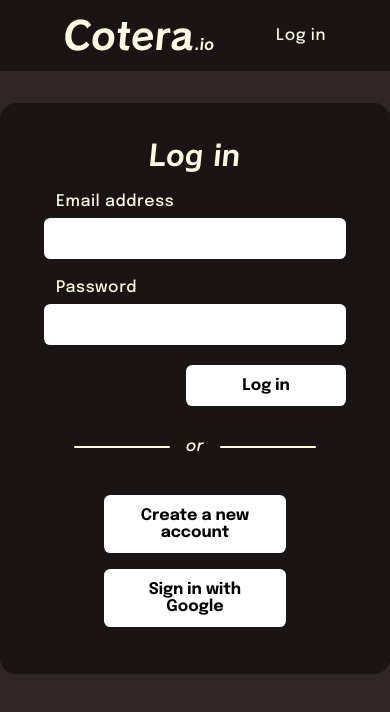
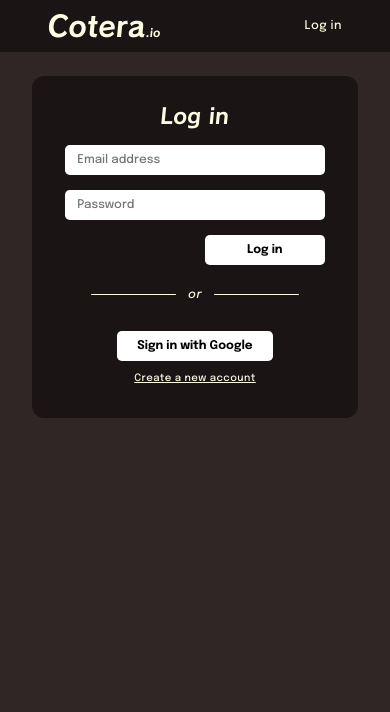
Before and after one commit to matthew-e-brown/cotera.io, a Vue app: page /login in a window 390 px wide. Shown: the top 712 px of the page. Built offline with nearby package versions, Linux system fonts and the light colour scheme; what vuefire would draw is missing.

Commit message:
Tidy up some more [...]
- Got sort of far with implementing Firebase Auth, but things got a
  little out of hand and messy. Wasn't using ES Modules properly.
- Instead, tidied up gross code.
  - Split Login and Register into separate components
  - Move Firebase stuff into main.js

```diff
--- a/public/index.html
+++ b/public/index.html
@@ -6,7 +6,7 @@
     <meta name="viewport" content="width=device-width,initial-scale=1.0">
     <link href="https://fonts.googleapis.com/css2?family=Epilogue:ital,wght@0,500;0,700;1,500&family=Roboto:wght@500&display=swap" rel="stylesheet">
     <link rel="icon" href="<%= BASE_URL %>favicon.ico">
-    <title>Cotera</title>
+    <title>Cotera.io</title>
   </head>
   <body>
     <noscript>
--- a/src/App.vue
+++ b/src/App.vue
@@ -40,14 +40,27 @@
   background-color: #312626;
 }
 
+@media screen and (max-width: 400px) {
+  :root {
+    font-size: 12px;
+  }
+}
+
 h1, h2, h3, h4, h5, h6 {
   font-family: 'Calamity', 'Avenir', Helvetica, Arial, sans-serif;
   letter-spacing: initial;
 }
 
+a, a:visited {
+  font: inherit;
+  color: inherit;
+}
+
 .button {
+  box-sizing: border-box;
   display: block;
   text-decoration: none;
+  text-align: center;
   padding: 0.75rem 1rem;
   color: black;
   font-weight: 700;
@@ -77,7 +90,7 @@
   background-color: #00000077;
 }
 
-nav a {
+nav a, nav button {
   cursor: pointer;
   text-decoration: none;
   color: inherit;
--- /dev/null
+++ b/src/assets/styles/forms.css
@@ -0,0 +1,96 @@
+main {
+  background-color: #00000077;
+  margin: 2rem auto;
+  padding: 2.4rem 2.75rem;
+  border-radius: 1rem;
+  max-width: calc(20rem + 5vw);
+}
+
+h2 {
+  margin-top: 0;
+  font-size: 1.8rem;
+  text-align: center;
+}
+
+label, input {
+  box-sizing: border-box;
+  display: block;
+  width: 100%;
+}
+
+label {
+  padding-left: 0.75em;
+  margin-bottom: 0.5em;
+}
+
+input {
+  padding: 0.75em 1em;
+  border-radius: 0.4rem;
+  border: 0;
+}
+
+form .button {
+  margin-left: auto;
+  margin-right: 0;
+}
+
+form .row {
+  margin: 1.25rem 0;
+  display: flex;
+  flex-flow: row nowrap;
+  justify-content: space-between;
+}
+
+form .row>* {
+  flex: 1 0 0;
+  margin: 0 0.85rem;
+}
+
+form .row>*:first-child {
+  margin-left: 0;
+}
+
+form .row>*:last-child {
+  margin-right: 0;
+}
+
+div.separator {
+  cursor: default;
+  box-sizing: border-box;
+  width: 80%;
+  margin: 2rem auto;
+  font-style: italic;
+  display: flex;
+  flex-flow: row nowrap;
+  justify-content: space-between;
+  align-items: center;
+  font-size: 1rem;
+}
+
+div.separator span {
+  margin-left: 1em;
+  margin-right: 1em;
+}
+
+div.separator::before, div.separator::after {
+  content: "";
+  flex: 1 1 0;
+  height: 0.1em;
+  background-color: var(--body-text);
+  border-radius: 9999px;
+}
+
+#bottom-buttons {
+  display: flex;
+  flex-flow: column nowrap;
+  align-items: center;
+}
+
+#bottom-buttons a {
+  font-size: 85%;
+  margin: 0.5rem;
+}
+
+#bottom-buttons .button {
+  width: 60%;
+}
--- a/src/firestore.js
+++ /dev/null
@@ -1,14 +0,0 @@
-import firebase from 'firebase/app';
-import 'firebase/firestore';
-
-const firebaseApp = firebase.initializeApp({
-  "apiKey": "AIzaSyDO-bUWgR9rU0E1kBEyQEPrPcaZSWZ7rQM",
-  "authDomain": "armor-tracker.firebaseapp.com",
-  "databaseURL": "https://armor-tracker.firebaseio.com",
-  "projectId": "armor-tracker",
-  "storageBucket": "armor-tracker.appspot.com",
-  "messagingSenderId": "101214793739",
-  "appId": "1:101214793739:web:18b4577ec75947d8f8970e"
-});
-
-export default firebaseApp.firestore();
--- a/src/main.js
+++ b/src/main.js
@@ -1,6 +1,11 @@
 import Vue from 'vue';
 import App from './App.vue';
 import router from './router';
+
+import firebase from 'firebase/app';
+import 'firebase/firestore';
+import 'firebase/auth';
+
 import { firestorePlugin } from 'vuefire';
 
 import '@/assets/fonts/hylia-serif.css';
@@ -8,9 +13,19 @@
 
 Vue.config.productionTip = false;
 
+firebase.initializeApp({
+  "apiKey": "AIzaSyDO-bUWgR9rU0E1kBEyQEPrPcaZSWZ7rQM",
+  "authDomain": "armor-tracker.firebaseapp.com",
+  "databaseURL": "https://armor-tracker.firebaseio.com",
+  "projectId": "armor-tracker",
+  "storageBucket": "armor-tracker.appspot.com",
+  "messagingSenderId": "101214793739",
+  "appId": "1:101214793739:web:18b4577ec75947d8f8970e"
+});
+
 Vue.use(firestorePlugin);
 
 new Vue({
   router,
-  render: function (h) { return h(App) }
+  render: h => h(App)
 }).$mount('#app');
--- a/src/router/index.js
+++ b/src/router/index.js
@@ -8,14 +8,20 @@
   {
     path: '/',
     name: 'Home',
-    beforeEnter: (t, f, n) => { document.title = "Cotera"; n(); },
+    beforeEnter: (t, f, n) => { document.title = "Cotera.io"; n(); },
     component: Home
   },
   {
     path: '/login',
-    name: 'Log In',
-    beforeEnter: (t, f, n) => { document.title = "Log in to Cotera"; n(); },
+    name: 'Log in',
+    beforeEnter: (t, f, n) => { document.title = "Log in | Cotera.io"; n(); },
     component: () => import('../views/Login.vue')
+  },
+  {
+    path: '/register',
+    name: 'Register',
+    beforeEnter: (t, f, n) => { document.title = "Register | Cotera.io"; n(); },
+    component: () => import('../views/Register.vue')
   }
 ];
 
--- a/src/views/Home.vue
+++ b/src/views/Home.vue
@@ -5,7 +5,6 @@
 </template>
 
 <script>
-import db from '@/firestore';
 import armor from '@/assets/gamedata/armor.json';
 import items from '@/assets/gamedata/items.json';
 import sets from '@/assets/gamedata/sets.json';
--- a/src/views/Login.vue
+++ b/src/views/Login.vue
@@ -1,15 +1,15 @@
 <template>
-  <main id="login" :class="{ 'signup': isSignUp }">
-    <h2 v-if="!isSignUp">Log in</h2>
-    <h2 v-else>Sign up</h2>
-    <form v-if="!isSignUp" @submit.prevent="login">
+  <main id="login">
+    <h2>Log in</h2>
+    <form @submit.prevent="login">
       <div class="row">
         <div>
-          <label for="email">Email address</label>
+          <!-- <label for="email">Email address</label> -->
           <input
             id="email"
             type="text"
             name="email"
+            placeholder="Email address"
             autocomplete="email"
             v-model="loginForm.email"
           >
@@ -17,11 +17,12 @@
       </div>
       <div class="row">
         <div>
-          <label for="password">Password</label>
+          <!-- <label for="password">Password</label> -->
           <input
             id="password"
             name="password"
             :type="passtype"
+            placeholder="Password"
             autocomplete="current-password"
             v-model="loginForm.password"
           >
@@ -29,204 +30,35 @@
       </div>
       <button class="button" type="submit">Log in</button>
     </form>
-    <form v-else @submit.prevent="signup">
-      <div class="row">
-        <div>
-          <label for="display-name">Display name</label>
-          <input
-            id="display-name"
-            type="text"
-            name="display-name"
-            v-model="signupForm.displayName"
-          >
-        </div>
-      </div>
-      <div class="row">
-        <div>
-          <label for="email-1">Email address</label>
-          <input
-            id="email-1"
-            type="text"
-            name="email-1"
-            autocomplete="email"
-            v-model="signupForm.email"
-          >
-        </div>
-        <div>
-          <label for="email-2">Re-type email address</label>
-          <input
-            id="email-2"
-            type="text"
-            name="email-2"
-            autocomplete="email"
-            v-model="signupForm.verifyEmail"
-          >
-        </div>
-      </div>
-      <div class="row">
-        <div>
-          <label for="password-1">Password</label>
-          <input
-            id="password-1"
-            name="password-1"
-            :type="passtype"
-            autocomplete="new-password"
-            v-model="signupForm.password"
-          >
-        </div>
-        <div>
-          <label for="password-2">Re-type password</label>
-          <input
-            id="password-2"
-            name="password-2"
-            :type="passtype"
-            autocomplete="new-password"
-            v-model="signupForm.verifyPassword"
-          >
-        </div>
-      </div>
-      <button class="button" type="submit">Create account</button>
-    </form>
     <div class="separator"><span>or</span></div>
     <div id="bottom-buttons">
-      <button v-if="!isSignUp" class="button" @click="toggle">Create a new account</button>
-      <button v-else class="button" @click="toggle">Log into an existing account</button>
       <button class="button" @click="google">Sign in with Google</button>
+      <router-link to="/register">Create a new account</router-link>
     </div>
   </main>
 </template>
 
 <script>
+import '@/assets/styles/forms.css';
+
 export default {
   data: function() {
     return {
-      isSignUp: false,
       passtype: 'password',
       loginForm: {
         email: '',
         password: ''
-      },
-      signupForm: {
-        displayName: '',
-        email: '',
-        verifyEmail: '',
-        password: '',
-        verifyPassword: '',
       }
     }
   },
   methods: {
-    toggle: function() {
-      this.isSignUp = !this.isSignUp;
-      this.passtype = 'password';
-    },
-    login: function() {
-
-    },
-    signup: function() {
-
-    },
     google: function() {
-
+      return undefined;
     }
   }
 }
 </script>
 
 <style scoped>
-main {
-  background-color: #00000077;
-  margin: 2rem auto;
-  padding: 2.4rem 2.75rem;
-  border-radius: 1rem;
-  max-width: calc(20rem + 5vw);
-}
-
-main.signup {
-  max-width: calc(30rem + 5vw);
-}
-
-h2 {
-  margin-top: 0;
-  font-size: 1.8rem;
-  text-align: center;
-}
-
-label, input {
-  box-sizing: border-box;
-  display: block;
-  width: 100%;
-}
-
-label {
-  padding-left: 0.75em;
-  margin-bottom: 0.5em;
-}
-
-input {
-  padding: 0.75em 1em;
-  border-radius: 0.4rem;
-  border: 0;
-}
-
-form button {
-  margin-left: auto;
-  margin-right: 0;
-}
-
-form .row {
-  margin: 1.25rem 0;
-  display: flex;
-  flex-flow: row nowrap;
-  justify-content: space-between;
-}
-
-form .row>* {
-  flex: 1 0 0;
-  margin: 0 0.85rem;
-}
-
-form .row>*:first-child {
-  margin-left: 0;
-}
-
-form .row>*:last-child {
-  margin-right: 0;
-}
-
-div.separator {
-  cursor: default;
-  box-sizing: border-box;
-  width: 80%;
-  margin: 2rem auto;
-  font-style: italic;
-  display: flex;
-  flex-flow: row nowrap;
-  justify-content: space-between;
-  align-items: center;
-  font-size: 1rem;
-}
-
-div.separator span {
-  margin-left: 1em;
-  margin-right: 1em;
-}
-
-div.separator::before, div.separator::after {
-  content: "";
-  flex: 1 1 0;
-  height: 0.1em;
-  background-color: var(--body-text);
-  border-radius: 9999px;
-}
-
-#bottom-buttons {
-  display: flex;
-  flex-flow: column nowrap;
-  align-items: center;
-}
-
-#bottom-buttons button {
-  width: 60%;
-}
+/* See @/assets/styles/forms for CSS for both Login and Register */
 </style>
--- /dev/null
+++ b/src/views/Register.vue
@@ -0,0 +1,104 @@
+<template>
+  <main id="register">
+    <h2>Register</h2>
+    <form @submit.prevent="signup">
+      <div class="row">
+        <div>
+          <!-- <label for="display-name">Display name</label> -->
+          <input
+            id="display-name"
+            type="text"
+            name="display-name"
+            placeholder="Display name"
+            v-model="signupForm.displayName"
+          >
+        </div>
+      </div>
+      <div class="row">
+        <div>
+          <!-- <label for="email-1">Email address</label> -->
+          <input
+            id="email-1"
+            type="text"
+            name="email-1"
+            placeholder="Email address"
+            autocomplete="email"
+            v-model="signupForm.email"
+          >
+        </div>
+        <div>
+          <!-- <label for="email-2">Re-type email address</label> -->
+          <input
+            id="email-2"
+            type="text"
+            name="email-2"
+            placeholder="Re-type email address"
+            autocomplete="email"
+            v-model="signupForm.verifyEmail"
+          >
+        </div>
+      </div>
+      <div class="row">
+        <div>
+          <!-- <label for="password-1">Password</label> -->
+          <input
+            id="password-1"
+            name="password-1"
+            :type="passtype"
+            placeholder="Password"
+            autocomplete="new-password"
+            v-model="signupForm.password"
+          >
+        </div>
+        <div>
+          <!-- <label for="password-2">Re-type password</label> -->
+          <input
+            id="password-2"
+            name="password-2"
+            :type="passtype"
+            placeholder="Re-type password"
+            autocomplete="new-password"
+            v-model="signupForm.verifyPassword"
+          >
+        </div>
+      </div>
+      <button class="button" type="submit">Create account</button>
+    </form>
+    <div class="separator"><span>or</span></div>
+    <div id="bottom-buttons">
+      <button class="button" @click="google">Sign in with Google</button>
+      <router-link to="/login">Log into an existing account</router-link>
+    </div>
+  </main>
+</template>
+
+<script>
+import '@/assets/styles/forms.css';
+
+export default {
+  name: 'Register',
+  data: function() {
+    return {
+      passtype: 'password',
+      signupForm: {
+        displayName: '',
+        email: '',
+        verifyEmail: '',
+        password: '',
+        verifyPassword: ''
+      }
+    }
+  },
+  methods: {
+    google: function() {
+      return undefined;
+    }
+  }
+}
+</script>
+
+<style scoped>
+main {
+  max-width: calc(30rem + 5vw);
+}
+</style>
```
